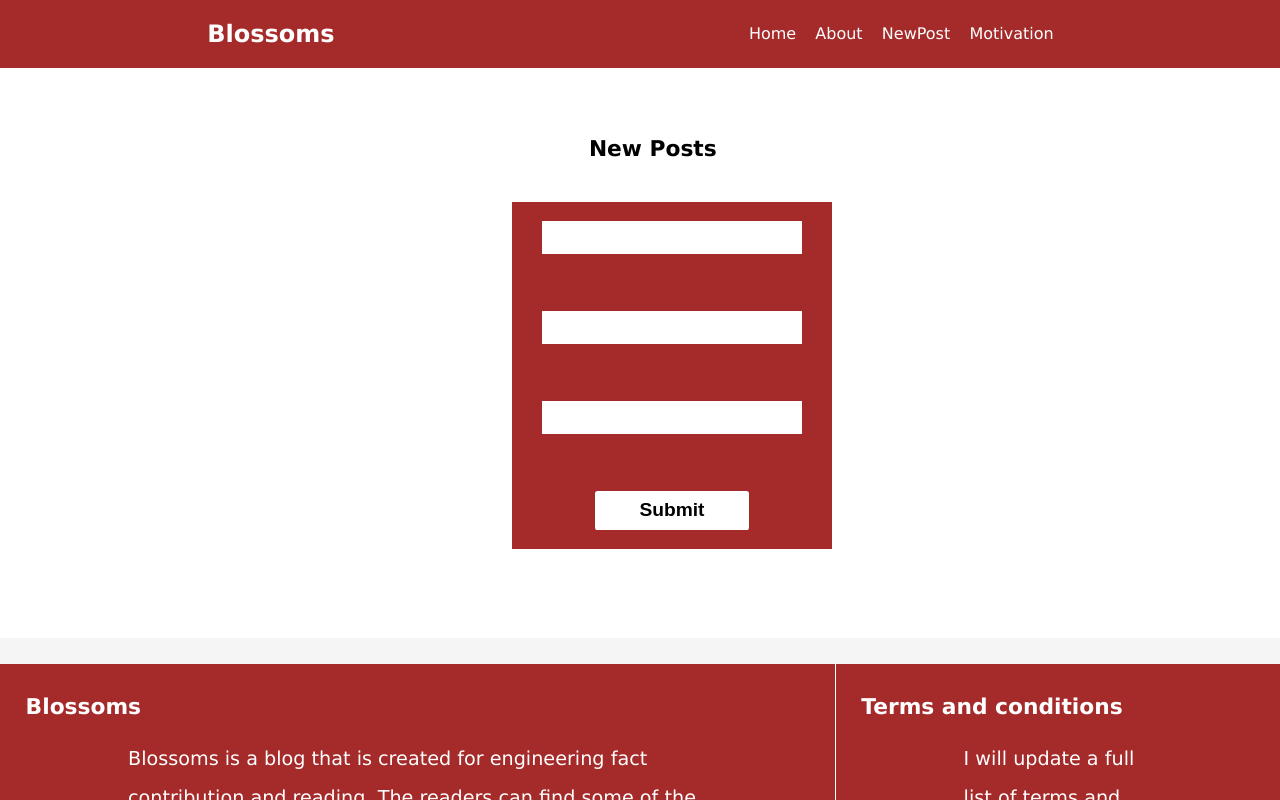
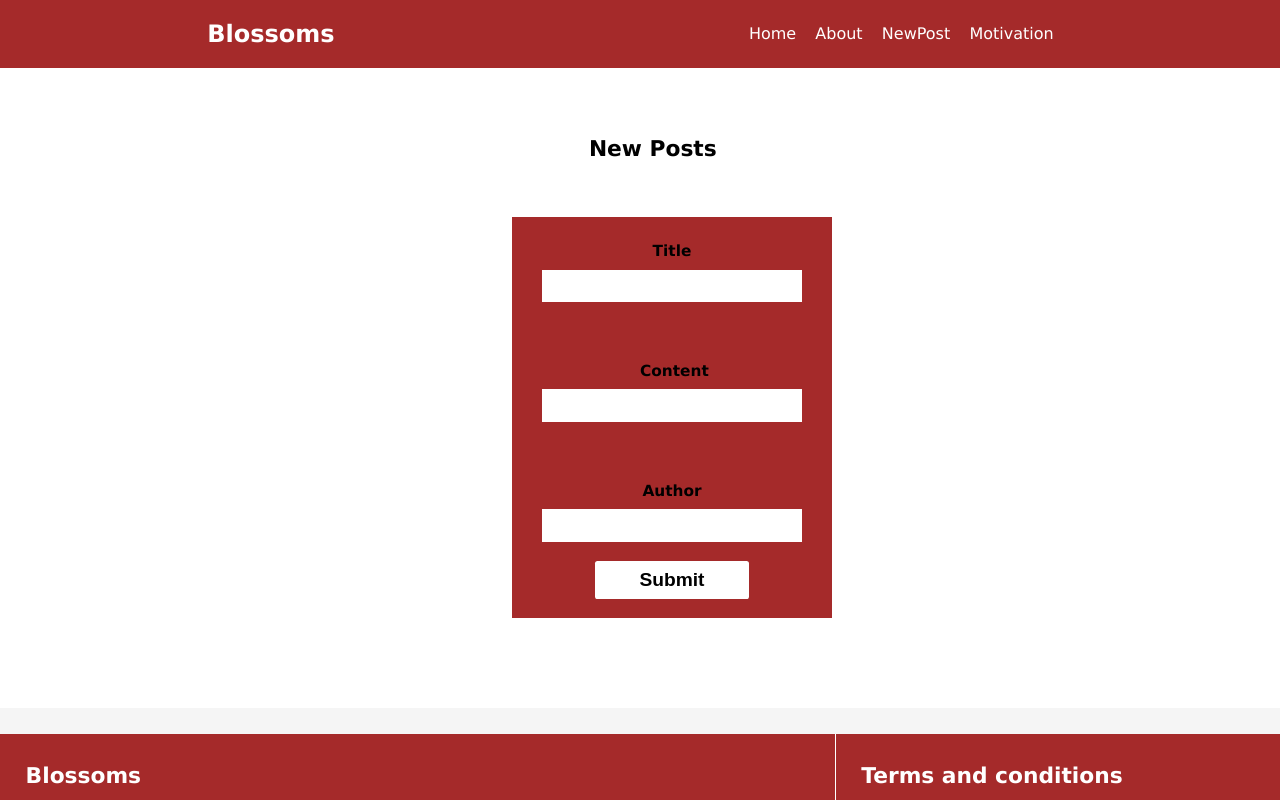
Before and after one commit to Mary-Wanyama/blossoms, a React (Create React App) app: page /NewPost in a window 1280 px wide. Shown: the top 800 px of the page. Built offline with nearby package versions, Linux system fonts and the light colour scheme.

Commit message:
This commit adds styling to the form inputs in the NewPost component

```diff
--- a/src/Components/File.css
+++ b/src/Components/File.css
@@ -168,9 +168,17 @@ input{
     height: 2.4vw;
     width: 20vw;
     margin: 1.5vw;
+    margin-top: 0%;
     background-color: white;
     border: none;
     font-size: 1vw;
+}
+.label{
+font-size: 1.2vw;
+font-weight: 600;
+padding-bottom: 0%;
+margin-bottom: 0.2vw;
+padding-top: 1.5vw;
 }
 .submit{
     background-color: white;
--- a/src/Components/NewPost.js
+++ b/src/Components/NewPost.js
@@ -41,12 +41,15 @@ function NewPost() {
             <h3>New Posts</h3>
             <br />
             <form  onSubmit={(e)=>addDataForm(e)}>
-                <input onChange={(e)=>handle(e)} type='text' id="title" value={data.title} required name="title" placeholder="title" />
-                <br /><br />
+                <p className="label">Title</p><input onChange={(e)=>handle(e)} type='text' id="title" value={data.title} required name="title" placeholder="title" />
+
+                <p className="label">Content</p>
                 <input onChange={(e)=>handle(e)} type='text' id="content" value={data.content} required name="content" placeholder="enter your content"/>
-                <br /><br />
+
+                <p className="label">Author</p>
+
                 <input onChange={(e)=>handle(e)} type='text' id="author" value={data.author} required name="author" placeholder=" ~anonymous"/>
-                <br /><br />
+
                 <input onChange={(e)=>handle(e)} type='submit'  className="submit"/>
             </form>
         </div>
```
